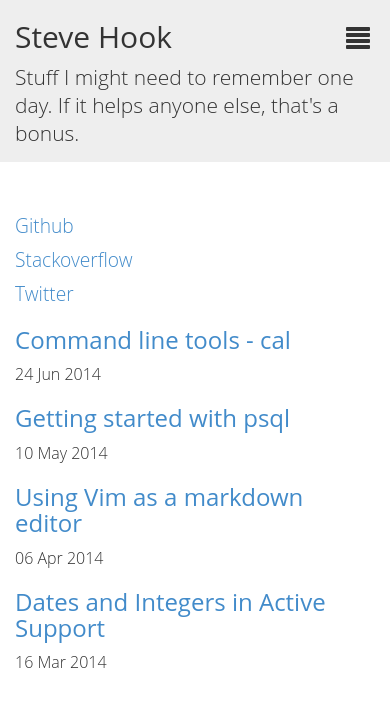
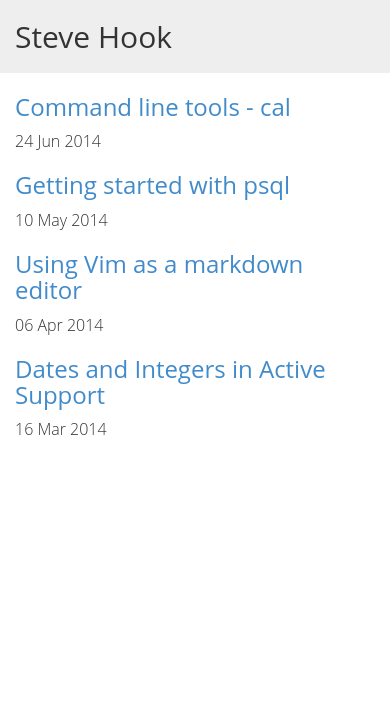
Before and after one commit to stevehook/stevehook.github.com, a Jekyll site: the page built from index.html, in a window 390 px wide. Shown: the top 707 px of the page. Built offline with Jekyll 4.4.1, drawn with Linux system fonts in a browser that asks for light colours.

Commit message:
Implement show/hide of sidebar in mobile
Using zeptojs for the JS that needed to be added.
Various styling tweaks.

```diff
--- a/_includes/header.html
+++ b/_includes/header.html
@@ -1,7 +1,7 @@
 <div class='jumbotron'>
   <div class='container'>
     <h2>Steve Hook</h2>
-    <p>Stuff I might need to remember one day. If it helps anyone else, that's a bonus.</p>
-    <span class='collapsed-menu-icon visible-xs glyphicon glyphicon-align-justify'></span>
+    <p class='desc-text mobile-hidden'>Stuff I might need to remember one day. If it helps anyone else, that's a bonus.</p>
+    <span class='collapsed-menu-icon visible-sm visible-xs glyphicon glyphicon-plus'></span>
   </div>
 </div>
--- a/_includes/sidebar.html
+++ b/_includes/sidebar.html
@@ -1,4 +1,4 @@
-<ol class='list-unstyled sidebar'>
+<ol class='list-unstyled sidebar mobile-hidden'>
   <li><a href='https://github.com/stevehook'>Github</a></li>
   <li><a href='http://stackoverflow.com/users/206914/steve'>Stackoverflow</a></li>
   <li><a href='https://twitter.com/steve_hook'>Twitter</a></li>
--- a/_layouts/default.html
+++ b/_layouts/default.html
@@ -1,9 +1,12 @@
 <!DOCTYPE HTML PUBLIC "-//W3C//DTD HTML 4.01//EN" "http://www.w3.org/TR/html4/strict.dtd">
-<html>
+<html class='home'>
 <head>
   <meta http-equiv="content-type" content="text/html; charset=utf-8">
   <meta name="viewport" content="width=device-width, initial-scale=1">
   <title>{{ page.title }}</title>
+  <script src="/public/js/zepto.min.js" type="text/javascript" charset="utf-8"></script>
+  <script src="/public/js/custom.js" type="text/javascript" charset="utf-8"></script>
+  <link rel="" href="/public/css/bootstrap.min.css" type="text/css" media="screen">
   <link rel="stylesheet" href="/public/css/bootstrap.min.css" type="text/css" media="screen">
   <link rel="stylesheet" href="/public/css/site.css" type="text/css" media="screen">
 </head>
--- a/_layouts/post.html
+++ b/_layouts/post.html
@@ -1,5 +1,5 @@
 <!DOCTYPE HTML PUBLIC "-//W3C//DTD HTML 4.01//EN" "http://www.w3.org/TR/html4/strict.dtd">
-<html>
+<html class='post'>
 <head>
   <meta http-equiv="content-type" content="text/html; charset=utf-8">
   <meta name="viewport" content="width=device-width, initial-scale=1">
--- a/public/css/site.css
+++ b/public/css/site.css
@@ -16,22 +16,28 @@
   top: 25px;
   right: 20px;
   font-size: 150%;
+  display: none !important;
+}
+
+html.home .collapse-menu-icon {
+  display: inherit;
 }
 
 @media screen and (max-width: 768px) {
   body {
     font-size: 12pt;
   }
+  pre {
+    word-wrap: inherit;
+  }
   pre code {
     font-size: 9pt;
-  }
-  .jumbotron {
-    padding: 0;
+    overflow: auto;
   }
 }
 
 .sidebar {
-  margin: 20px 0;
+  margin: 20px 0 30px;
 }
 
 .sidebar li {
@@ -41,3 +47,19 @@
 .sidebar a {
   font-size: 120%;
 }
+
+@media screen and (max-width: 992px) {
+  .sidebar {
+  }
+
+  .mobile-hidden {
+    display: none;
+    visibility: collapse;
+    height: 0;
+  }
+
+  .jumbotron {
+    margin: 0;
+    padding: 0 0 10px;
+  }
+}
--- /dev/null
+++ b/public/js/custom.js
@@ -0,0 +1,6 @@
+$(function() {
+  $('.collapsed-menu-icon').on('click', function(e) {
+    $('.sidebar, .desc-text').toggleClass('mobile-hidden');
+    $(this).toggleClass('glyphicon-minus');
+  });
+});
```
Also changed, not shown: public/js/zepto.min.js (added).
